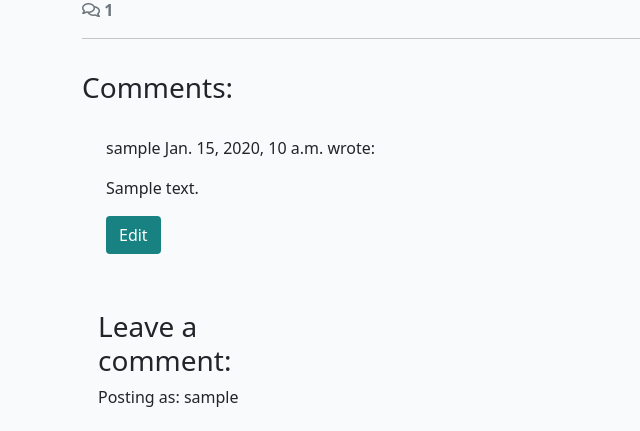
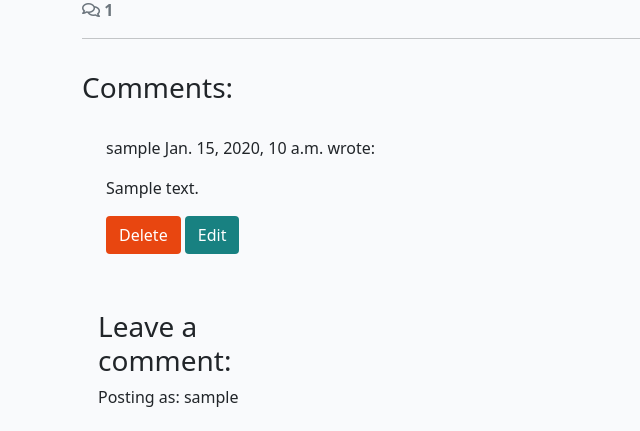
Before and after one commit to KatePaulauskas/django-blog, a Django app: a page that uses blog/templates/blog/post_detail.html in a window 1280 px wide. Shown: the part 494-925 px from the top of the page, without its empty margins (0-640 px from the left). Run offline with Django 4.2, Linux system fonts and the light colour scheme; a user stored in the database is signed in; tables that the repository leaves empty hold one stand-in row (values such as "Sample post"); some libraries are stand-ins or nearby versions.

Commit message:
added comment CRUD

```diff
--- a/blog/templates/blog/post_detail.html
+++ b/blog/templates/blog/post_detail.html
@@ -49,12 +49,12 @@
             <h3>Comments:</h3>
             <div class="card-body">
                 <!-- We want a for loop inside the empty control tags
-                                                                                    to iterate through each comment in comments -->
+                to iterate through each comment in comments -->
                 {% for comment in comments %}
                 <div
                     class="p-2 comments
-                                                                                                              {% if not comment.approved and comment.author == user %}
-                                                                                                                        faded{% elif not comment.approved %} d-none{% endif %}">
+                        {% if not comment.approved and comment.author == user %}
+                        faded{% elif not comment.approved %} d-none{% endif %}">
                     <p class="font-weight-bold">
                         {{ comment.author }}
                         <span class="font-weight-normal">
@@ -70,6 +70,7 @@
                     </p>
                     {% endif %}
                     {% if user.is_authenticated and comment.author == user %}
+                    <button class="btn btn-delete" comment_id="{{ comment.id }}">Delete</button>
                     <button class="btn btn-edit" comment_id="{{ comment.id }}">Edit</button>
                     {% endif %}
                 </div>
@@ -95,7 +96,30 @@
         </div>
     </div>
 </div>
-
+<!-- Delete confirmation modal -->
+<div class="modal fade" id="deleteModal" tabindex="-1"
+  aria-labelledby="deleteModalLabel" aria-hidden="true">
+  <div class="modal-dialog">
+    <div class="modal-content">
+      <div class="modal-header">
+        <h5 class="modal-title"
+          id="deleteModalLabel">Delete comment?</h5>
+        <button type="button" class="btn-close"
+          data-bs-dismiss="modal" aria-label="Close"></button>
+      </div>
+      <div class="modal-body">
+        Are you sure you want to delete your comment?
+        This action cannot be undone.
+      </div>
+      <div class="modal-footer">
+        <button type="button" class="btn btn-secondary"
+          data-bs-dismiss="modal">Close</button>
+        <a id="deleteConfirm" href="#" class="btn
+          btn-danger">Delete</a>
+      </div>
+    </div>
+  </div>
+</div>
 {% endblock content %}
 
 {% block extras %}
--- a/blog/urls.py
+++ b/blog/urls.py
@@ -6,4 +6,6 @@ urlpatterns = [
     path('<slug:slug>/', views.post_detail, name='post_detail'),
     path('<slug:slug>/edit_comment/<int:comment_id>',
          views.comment_edit, name='comment_edit'),
+    path('<slug:slug>/delete_comment/<int:comment_id>',
+         views.comment_delete, name='comment_delete'),
 ]
--- a/blog/views.py
+++ b/blog/views.py
@@ -46,9 +46,9 @@ def post_detail(request, slug):
 
     return render(request, "blog/post_detail.html",
         {"post": post,
-            "comments": comments,
-            "comment_count": comment_count,
-            "comment_form": comment_form,
+        "comments": comments,
+        "comment_count": comment_count,
+        "comment_form": comment_form,
         },
     )
 
@@ -74,3 +74,19 @@ def comment_edit(request, slug, comment_id):
             messages.add_message(request, messages.ERROR, 'Error updating comment!')
 
     return HttpResponseRedirect(reverse('post_detail', args=[slug]))
+
+def comment_delete(request, slug, comment_id):
+    """
+    view to delete comment
+    """
+    queryset = Post.objects.filter(status=1)
+    post = get_object_or_404(queryset, slug=slug)
+    comment = get_object_or_404(Comment, pk=comment_id)
+
+    if comment.author == request.user:
+        comment.delete()
+        messages.add_message(request, messages.SUCCESS, 'Comment deleted!')
+    else:
+        messages.add_message(request, messages.ERROR, 'You can only delete your own comments!')
+
+    return HttpResponseRedirect(reverse('post_detail', args=[slug]))
--- a/codestar/settings.py
+++ b/codestar/settings.py
@@ -28,9 +28,9 @@ SECRET_KEY = 'django-insecure-pt=%dlov^)g(#28jgk(3$=9vk&lha@p5x+e3(2=s17dgyu&g3f
 SECRET_KEY = os.environ.get("SECRET_KEY", "U+TzG)Y(wRss.h3Nn|A?aYUn0KyuE)")
 
 # SECURITY WARNING: don't run with debug turned on in production!
-DEBUG = True
+DEBUG = False
 
-ALLOWED_HOSTS = ['8000-katepaulausk-djangoblog-yro0scs6zai.ws-eu110.gitpod.io','.herokuapp.com']
+ALLOWED_HOSTS = ['8000-katepaulausk-djangoblog-yro0scs6zai.ws-eu111.gitpod.io','.herokuapp.com']
 
 
 # Application definition
--- a/static/js/comments.js
+++ b/static/js/comments.js
@@ -2,6 +2,10 @@ const editButtons = document.getElementsByClassName("btn-edit");
 const commentText = document.getElementById("id_body");
 const commentForm = document.getElementById("commentForm");
 const submitButton = document.getElementById("submitButton");
+
+const deleteModal = new bootstrap.Modal(document.getElementById("deleteModal"));
+const deleteButtons = document.getElementsByClassName("btn-delete");
+const deleteConfirm = document.getElementById("deleteConfirm");
 
 /**
 * Initializes edit functionality for the provided edit buttons.
@@ -22,3 +26,21 @@ for (let button of editButtons) {
     commentForm.setAttribute("action", `edit_comment/${commentId}`);
   });
 }
+
+/**
+* Initializes deletion functionality for the provided delete buttons.
+*
+* For each button in the `deleteButtons` collection:
+* - Retrieves the associated comment's ID upon click.
+* - Updates the `deleteConfirm` link's href to point to the
+* deletion endpoint for the specific comment.
+* - Displays a confirmation modal (`deleteModal`) to prompt
+* the user for confirmation before deletion.
+*/
+for (let button of deleteButtons) {
+  button.addEventListener("click", (e) => {
+    let commentId = e.target.getAttribute("comment_id");
+    deleteConfirm.href = `delete_comment/${commentId}`;
+    deleteModal.show();
+  });
+}
```
